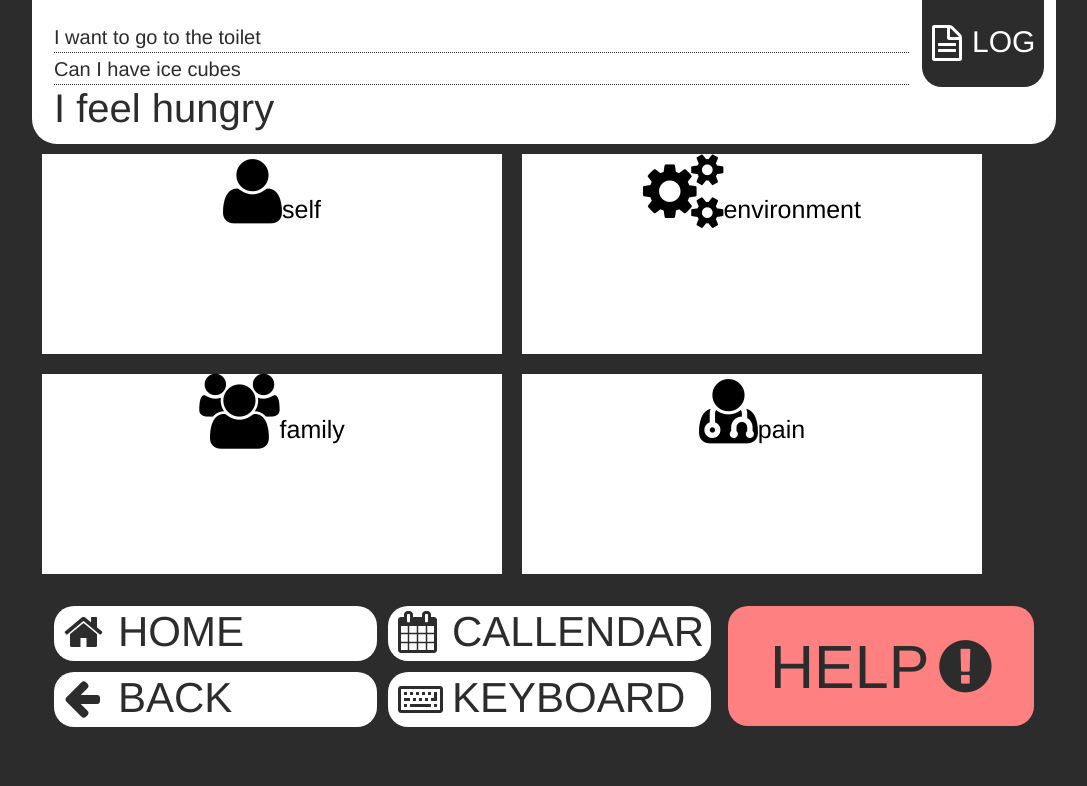
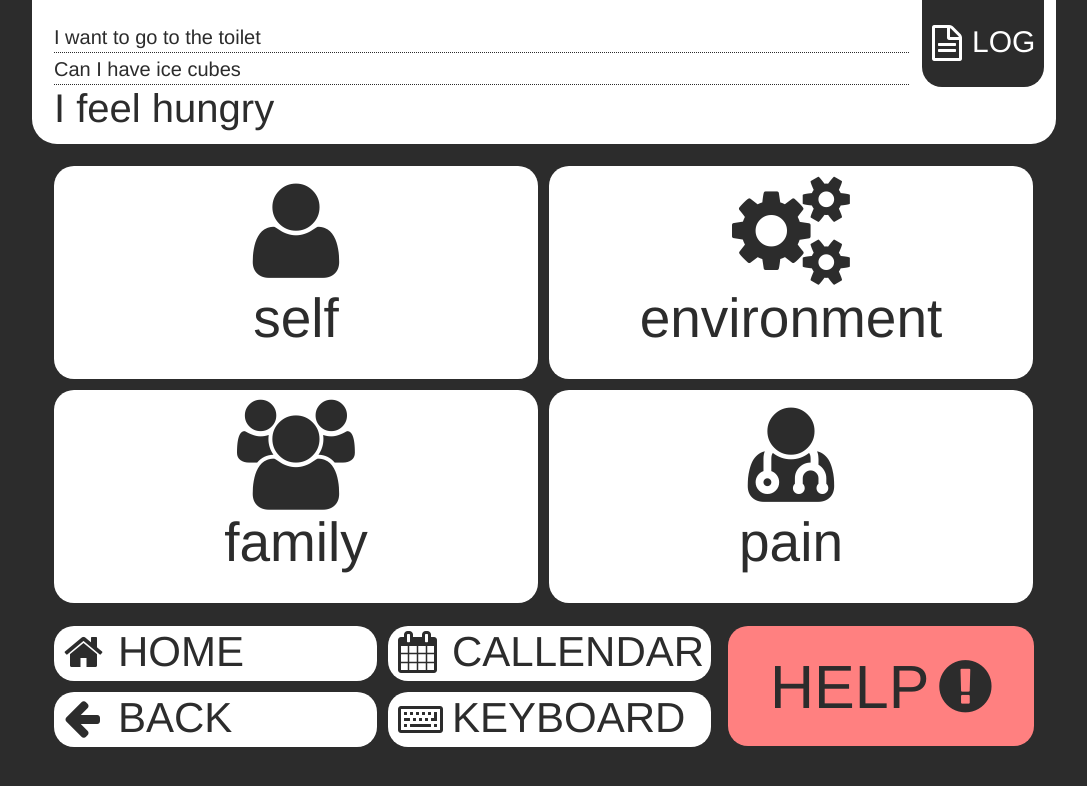
Before and after one commit to davealbert/HealthHackDublin2013-html, a CodeIgniter app: page /myneeds in a window 1280 px wide. Shown: the top 786 px of the page, without its empty margins (96-1183 px from the left). Run offline with CodeIgniter, Linux system fonts and the light colour scheme; some libraries are stand-ins or nearby versions.

Commit message:
4 button page styled

```diff
--- a/application/views/4button.php
+++ b/application/views/4button.php
@@ -1,47 +1,13 @@
-<style>
-.buttons {
-	background-color: white;
-	width: 460px;
-	height:200px;
-	margin: 10px;
-	float:left;
-	color:#2c2c2c;
-	font-size:25px;
-	text-align: center;
-}
-a.fill-div {
-    display: block;
-    height: 100%;
-    width: 100%;
-    text-decoration: none;
-}
-
-a:link {
-	text-decoration: none;
-	color:black;
-	}
-a:visited {
-	text-decoration: none;
-	color:black;
-	}
-a:hover {
-	text-decoration: none;
-	color:black;
-	}
-a:active {
-	text-decoration: none;
-	color:black;
-	}
-
-	</style>
 <div id="wrapper">
-		<div class="buttons"><a href="<?php echo $buttons[0]['link'];?>" class="fill-div">
-			<?php echo $buttons[0]['image']; ?><?php echo $buttons[0]['title'];?></a></div>
-		<div class="buttons"><a href="<?php echo $buttons[1]['link'];?>" class="fill-div">
-			<?php echo $buttons[1]['image']; ?><?php echo $buttons[1]['title'];?></a></div>
-		<div class="buttons"><a href="<?php echo $buttons[2]['link'];?>" class="fill-div">
-			<?php echo $buttons[2]['image']; ?><?php echo $buttons[2]['title'];?></a></div>
-		<div class="buttons"><a href="<?php echo $buttons[3]['link'];?>" class="fill-div">
-			<?php echo $buttons[3]['image']; ?><?php echo $buttons[3]['title'];?></a></div>
+	<div id="pageContent">
+		<div class="fourbutton"><a href="<?php echo $buttons[0]['link'];?>" class="fill-div">
+			<?php echo $buttons[0]['image']; ?><br><br><?php echo $buttons[0]['title'];?></a></div>
+		<div class="fourbutton"><a href="<?php echo $buttons[1]['link'];?>" class="fill-div">
+			<?php echo $buttons[1]['image']; ?><br><br><?php echo $buttons[1]['title'];?></a></div>
+		<div class="fourbutton"><a href="<?php echo $buttons[2]['link'];?>" class="fill-div">
+			<?php echo $buttons[2]['image']; ?><br><br><?php echo $buttons[2]['title'];?></a></div>
+		<div class="fourbutton"><a href="<?php echo $buttons[3]['link'];?>" class="fill-div">
+			<?php echo $buttons[3]['image']; ?><br><br><?php echo $buttons[3]['title'];?></a></div>
 		<div style="clear:both;"></div>
+	</div>
 </div>
--- a/css/main.css
+++ b/css/main.css
@@ -218,6 +218,22 @@ hr {
 	text-align: center;
 	border-radius:20px;
 }
+.fourbutton {
+	background-color: white;
+	width: 484px;
+	height:203px;
+	margin: 0 11px 11px 0;
+	float:left;
+	color:#2c2c2c;
+	font-size: 55px;
+	text-align: center;
+	border-radius:20px;
+	padding-top: 10px;
+}
+.fourbutton i
+{
+	font-size: 110px;
+}
 #logButton
 {
 	width: 112px;
@@ -239,19 +255,19 @@ hr {
 
 a:link {
 	text-decoration: none;
-	color:black;
+	color:#2c2c2c;
 	}
 a:visited {
 	text-decoration: none;
-	color:black;
+	color:#2c2c2c;
 	}
 a:hover {
 	text-decoration: none;
-	color:black;
+	color:#2c2c2c;
 	}
 a:active {
 	text-decoration: none;
-	color:black;
+	color:#2c2c2c;
 }
 
 
```
